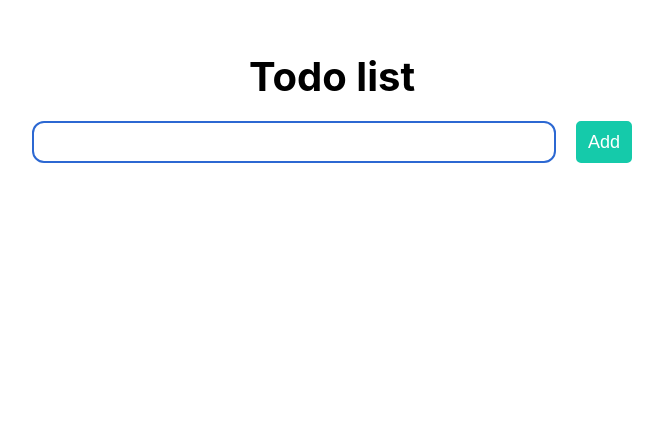
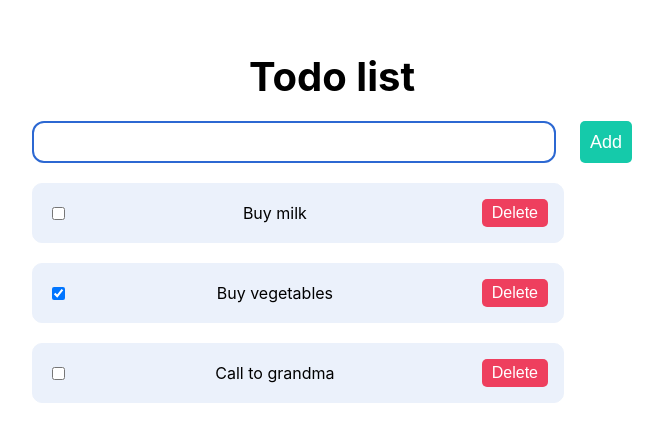
Before and after one commit to lizakrasn/redux-todolist, a React (Create React App) app: page / in a window 1280 px wide. Shown: the part 108-550 px from the top of the page, without its empty margins (308-971 px from the left). Built offline with nearby package versions, Linux system fonts and the light colour scheme.

Commit message:
added style for todo component

```diff
--- a/src/App.js
+++ b/src/App.js
@@ -1,12 +1,14 @@
 import React from 'react';
 import './app.sass';
 import Form from './components/form/form';
+import TodoList from './components/todoList/todoList';
 
 function App() {
   return (
     <div className="app">
       <h1 className="app__title">Todo list</h1>
       <Form />
+      <TodoList />
     </div>
   );
 }
--- a/src/app.sass
+++ b/src/app.sass
@@ -3,7 +3,8 @@
   flex-direction: column
   align-items: center
   justify-content: center
-  margin-top: 20vh
+  max-width: 600px
+  margin: 20vh auto 0
 
   &__title
     margin: 0 0 20px
--- a/src/components/form/form.sass
+++ b/src/components/form/form.sass
@@ -1,10 +1,10 @@
 .form
   width: 100%
-  max-width: 600px
   display: flex
   justify-content: space-between
   &__input
-    width: 90%
+    max-width: 500px
+    width: 100%
     padding: 10px
     font-size: 16px
     border: 2px solid #2C68D2
@@ -17,11 +17,11 @@
     padding: 5px 10px
     background-color: #15CAAA
     color: white
-    border: 2px solid #15CAAA
+    border: none
     border-radius: 5px
     font-size: 18px
     cursor: pointer
-    transition: border-color 500ms
+    transition: background-color 300ms
 
     &:hover
-      border-color: #2C68D2
+      background-color: darken(#15CAAA, 5%)
--- a/src/components/todo/todo.jsx
+++ b/src/components/todo/todo.jsx
@@ -0,0 +1,24 @@
+import React from 'react'
+import './todo.sass'
+
+const Todo = ({title, id, completed}) => {
+  return (
+    <div className="todo">
+      <input
+        className="todo__checkbox"
+        type="checkbox"
+        checked={completed}
+      />
+      <p className="todo__title">{title}</p>
+      <button
+        className="todo__button"
+        type="button"
+        // onClick={deleteTodo}
+      >
+        Delete
+      </button>
+    </div>
+  )
+}
+
+export default Todo
--- a/src/components/todo/todo.sass
+++ b/src/components/todo/todo.sass
@@ -0,0 +1,30 @@
+.todo
+  display: flex
+  margin: 20px 0
+  padding: 15px
+  max-width: 500px
+  justify-content: space-between
+  align-items: center
+  border: 1px solid #EBF1FB
+  border-radius: 10px
+  background-color: #EBF1FB
+  transition: background-color 300ms
+
+  &:hover
+    background-color: darken(#EBF1FB, 5%)
+
+  &__title
+    margin: 0
+
+  &__button
+    padding: 5px 10px
+    font-size: 16px
+    background-color: #EE3F5E
+    color: white
+    border: none
+    border-radius: 5px
+    cursor: pointer
+    transition: background-color 300ms
+
+    &:hover
+      background-color: darken(#EE3F5E, 15%)
--- a/src/components/todoList/todoList.jsx
+++ b/src/components/todoList/todoList.jsx
@@ -1,5 +1,7 @@
 import React from 'react';
 import { useSelector, useDispatch } from 'react-redux';
+import Todo from '../todo/todo';
+import './todoList.sass'
 
 const TodoList = () => {
   const dispatch = useDispatch();
@@ -10,7 +12,12 @@ const TodoList = () => {
       {
         todos.map(todo => {
           return (
-
+            <Todo
+              title = {todo.todo}
+              id = {todo.id}
+              completed = {todo.completed}
+              key = {todo.id}
+            />
           )
         })
       }
--- a/src/components/todoList/todoList.sass
+++ b/src/components/todoList/todoList.sass
@@ -0,0 +1,2 @@
+.todoList
+  width: 100%
--- a/src/features/todosSlice.js
+++ b/src/features/todosSlice.js
@@ -25,6 +25,10 @@ const todosSlice = createSlice({
         completed: false
       }
       state.push(todo);
+    },
+
+    deleteTodo(state, action) {
+
     }
   }
 })
```
